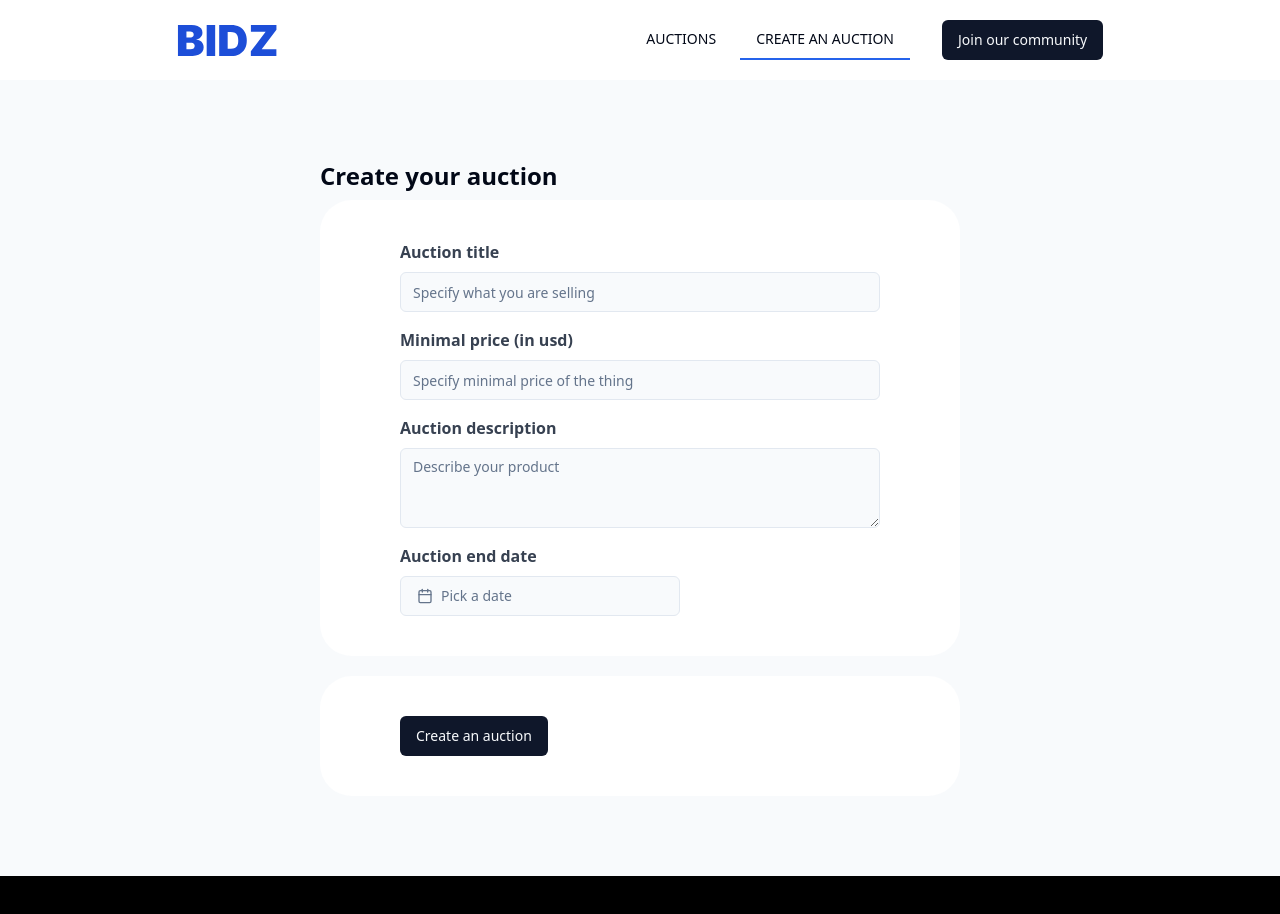
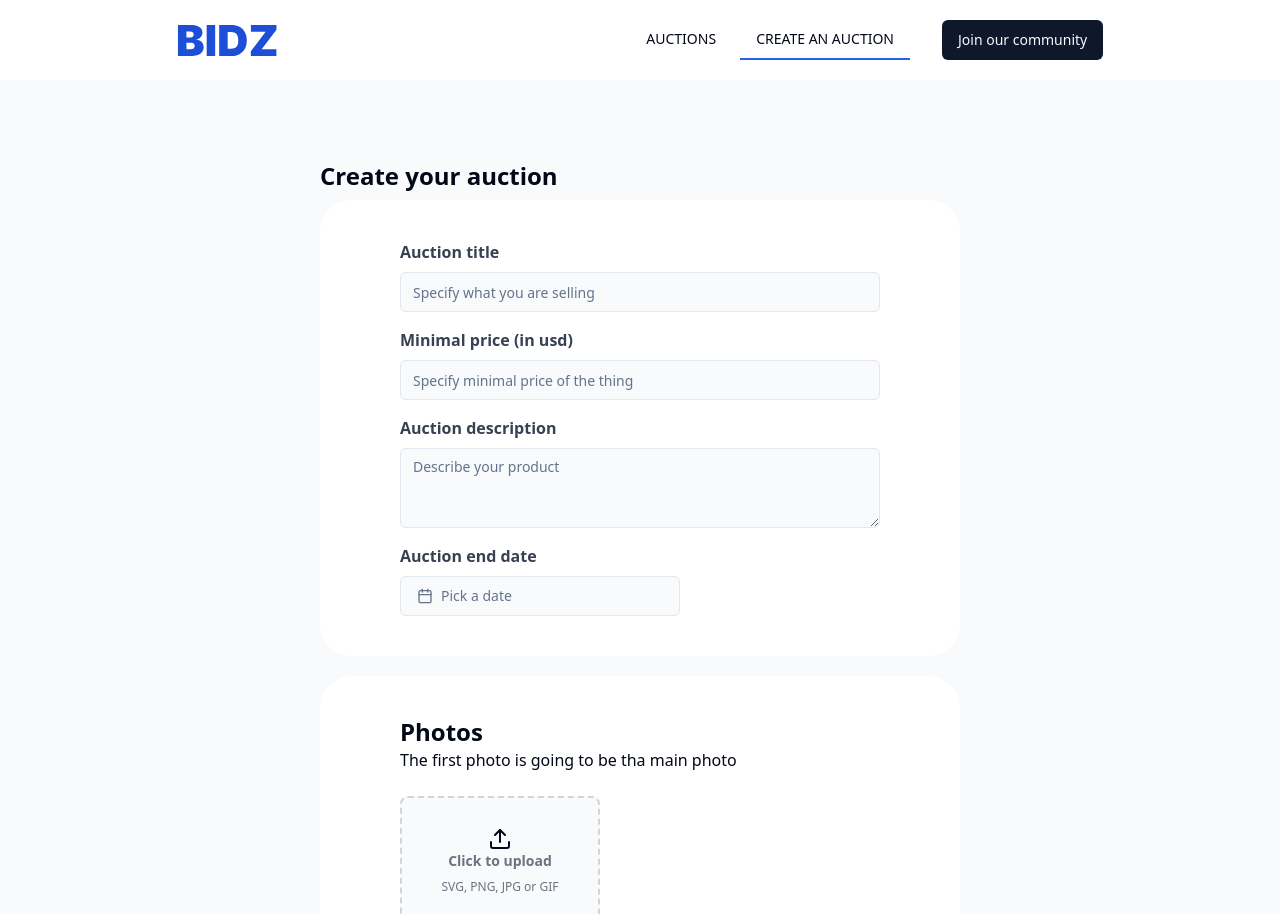
Before and after one commit to Mysterious-Researchers/bidz, a Next.js app in the folder apps/web/: page /auction/create in a window 1280 px wide. Shown: the top 914 px of the page. Built offline with nearby package versions, Linux system fonts and the light colour scheme.

Commit message:
feat(front-end): added single photo input component

```diff
--- a/apps/web/src/app/(application)/auction/create/_componets/auction-form.tsx
+++ b/apps/web/src/app/(application)/auction/create/_componets/auction-form.tsx
@@ -8,6 +8,7 @@ import { Textarea } from "@/components/ui/textarea";
 import { type TAuctionInput, auctionSchema } from "@/lib/schemas";
 import { Button } from "@/components/ui/button";
 import { zodResolver } from "@hookform/resolvers/zod";
+import { PhotoInputField } from "@/app/(application)/auction/create/_componets/photo-input";
 
 interface LabelWrapperProps {
   label: string;
@@ -100,8 +101,17 @@ const AuctionForm = ({
           />
         </InputWrapper>
       </section>
-      <section className="rounded-[32px] bg-white px-[80px] py-[40px]">
-        <Button type="submit">{actionName}</Button>
+      <section className="flex flex-col gap-6 rounded-[32px] bg-white px-[80px] py-[40px]">
+        <div>
+          <h2 className="text-2xl font-bold">Photos</h2>
+          <p>The first photo is going to be tha main photo</p>
+        </div>
+
+        <PhotoInputField />
+
+        <Button type="submit" className="self-start">
+          {actionName}
+        </Button>
       </section>
     </form>
   );
--- /dev/null
+++ b/apps/web/src/app/(application)/auction/create/_componets/photo-input.tsx
@@ -0,0 +1,30 @@
+"use client";
+import { Icons } from "@/components/icons";
+
+const PhotoInput = ({ key }: { key?: string }) => {
+  return (
+    <div className="flex h-[130px] w-[200px] items-center justify-center">
+      <label
+        htmlFor="dropzone-file"
+        className="dark:hover:bg-bray-800 flex h-full w-full cursor-pointer flex-col items-center justify-center rounded-lg border-2 border-dashed border-gray-300 bg-gray-50 hover:bg-gray-100 dark:border-gray-600 dark:bg-gray-700 dark:hover:border-gray-500 dark:hover:bg-gray-600"
+      >
+        <div className="flex flex-col items-center justify-center px-5">
+          <Icons.Upload />
+          <p className="mb-2 text-sm text-gray-500 dark:text-gray-400">
+            <span className="font-semibold">Click to upload</span>
+          </p>
+          <p className="text-xs text-gray-500 dark:text-gray-400">
+            SVG, PNG, JPG or GIF
+          </p>
+        </div>
+        <input id="dropzone-file" type="file" className="hidden" />
+      </label>
+    </div>
+  );
+};
+
+const PhotoInputField = () => {
+  return <PhotoInput />;
+};
+
+export { PhotoInputField };
--- a/apps/web/src/components/icons/index.tsx
+++ b/apps/web/src/components/icons/index.tsx
@@ -1,6 +1,8 @@
 import { SocialMedia } from "@/components/icons/social-media";
 import { Menu } from "lucide-react";
+import { Upload } from "lucide-react";
 export const Icons = {
   SocialMedia,
   Menu,
+  Upload,
 };
```
